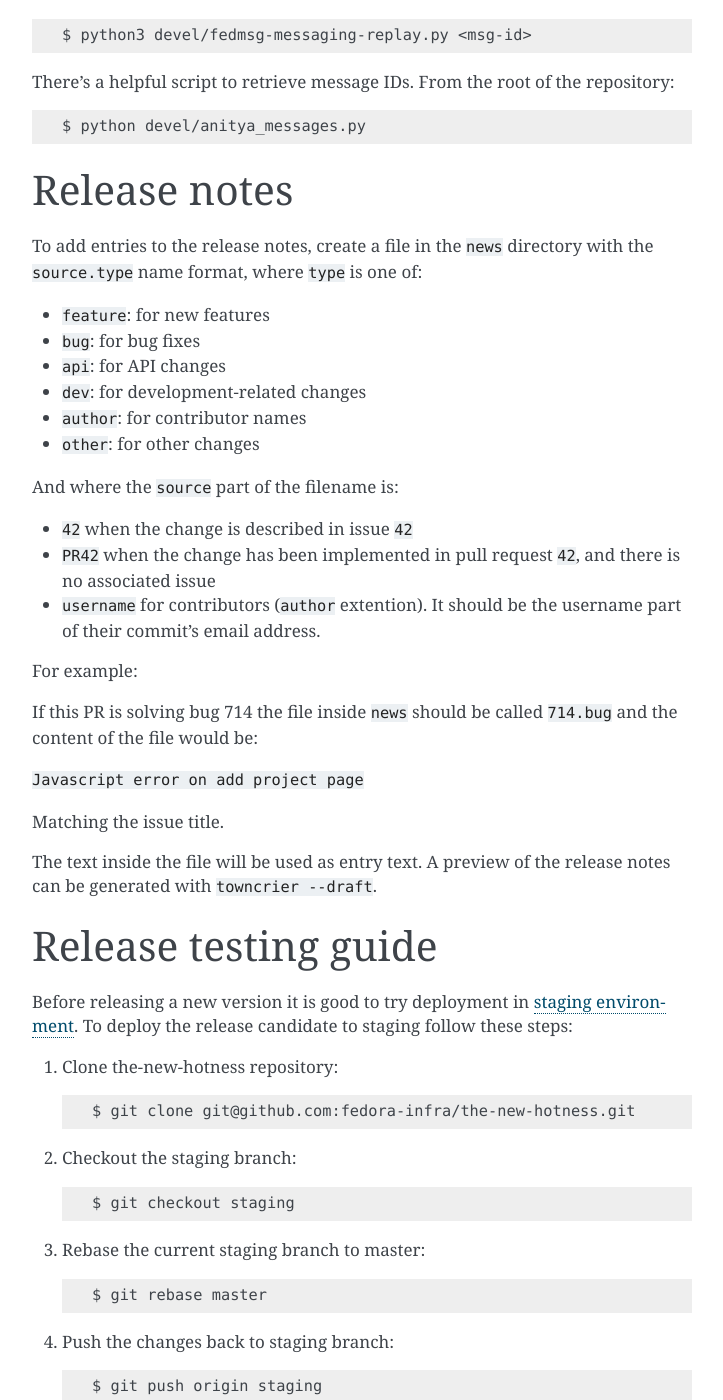
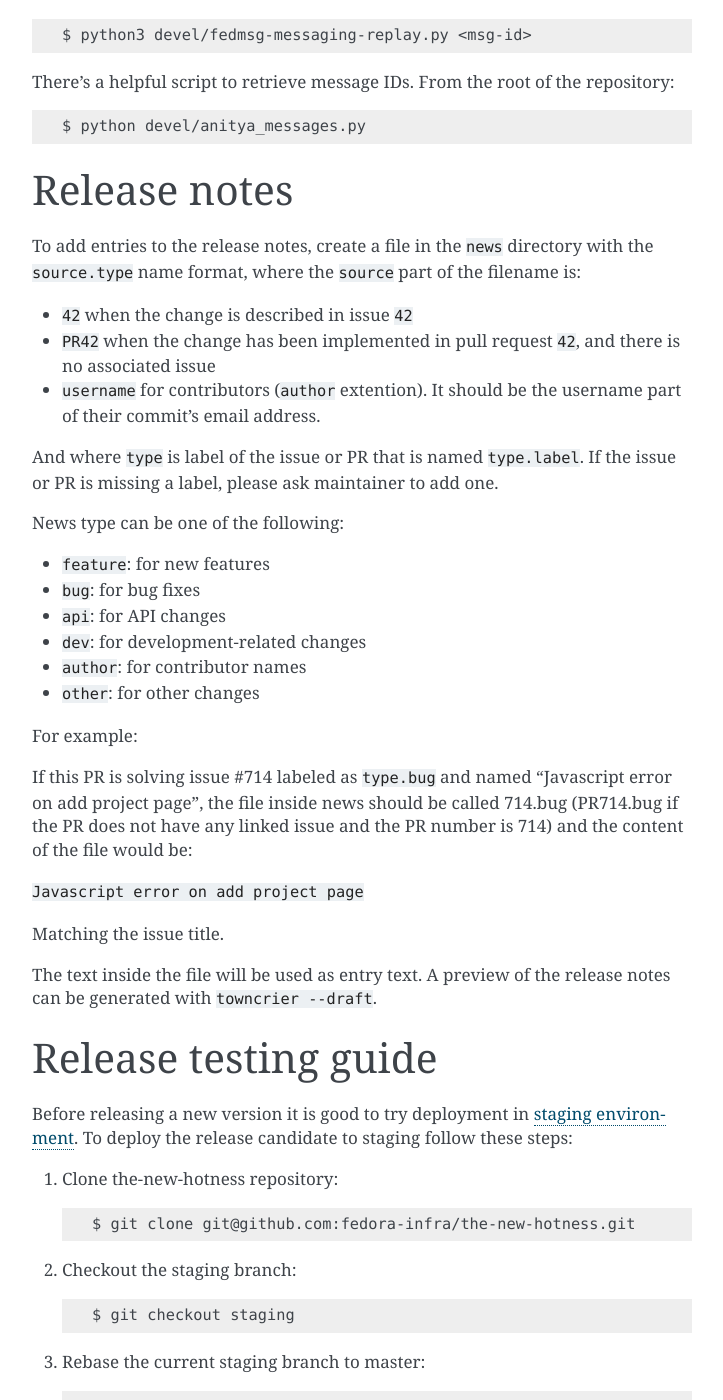
Before and after one commit to fedora-infra/the-new-hotness, a Sphinx documentation site: the page built from docs/dev-guide.rst, in a window 1280 px wide and 1400 px high, scrolled down 4633 px. Shown: the whole window, without its empty margins (388-1111 px from the left). Built offline with Sphinx 7.4.7, drawn with Linux system fonts in a browser that asks for light colours; the version number could not be read and is left out.

Commit message:
Sync issues with news (#339)
* Update doc of Release Notes in dev-guide

* Release news for issue #338

* Optimize news 338 and dev-guide

* Update docs/dev-guide.rst

Co-authored-by: Zlopez <michal.konecny@psmail.xyz>

```diff
--- a/docs/dev-guide.rst
+++ b/docs/dev-guide.rst
@@ -206,7 +206,17 @@
 =============
 
 To add entries to the release notes, create a file in the ``news`` directory
-with the ``source.type`` name format, where ``type`` is one of:
+with the ``source.type`` name format, where the ``source`` part of the filename is:
+
+* ``42`` when the change is described in issue ``42``
+* ``PR42`` when the change has been implemented in pull request ``42``, and
+  there is no associated issue
+* ``username`` for contributors (``author`` extention). It should be the
+  username part of their commit's email address.
+
+And where ``type`` is label of the issue or PR that is named ``type.label``. If the issue or PR is missing a label, please ask maintainer to add one.
+
+News type can be one of the following:
 
 * ``feature``: for new features
 * ``bug``: for bug fixes
@@ -215,18 +225,9 @@
 * ``author``: for contributor names
 * ``other``: for other changes
 
-And where the ``source`` part of the filename is:
-
-* ``42`` when the change is described in issue ``42``
-* ``PR42`` when the change has been implemented in pull request ``42``, and
-  there is no associated issue
-* ``username`` for contributors (``author`` extention). It should be the
-  username part of their commit's email address.
-
 For example:
 
-If this PR is solving bug 714 the file inside ``news`` should be called ``714.bug``
-and the content of the file would be:
+If this PR is solving issue #714 labeled as ``type.bug`` and named "Javascript error on add project page", the file inside news should be called 714.bug (PR714.bug if the PR does not have any linked issue and the PR number is 714) and the content of the file would be:
 
 ``Javascript error on add project page``
 
```
Also changed, not shown: 1 other file.
